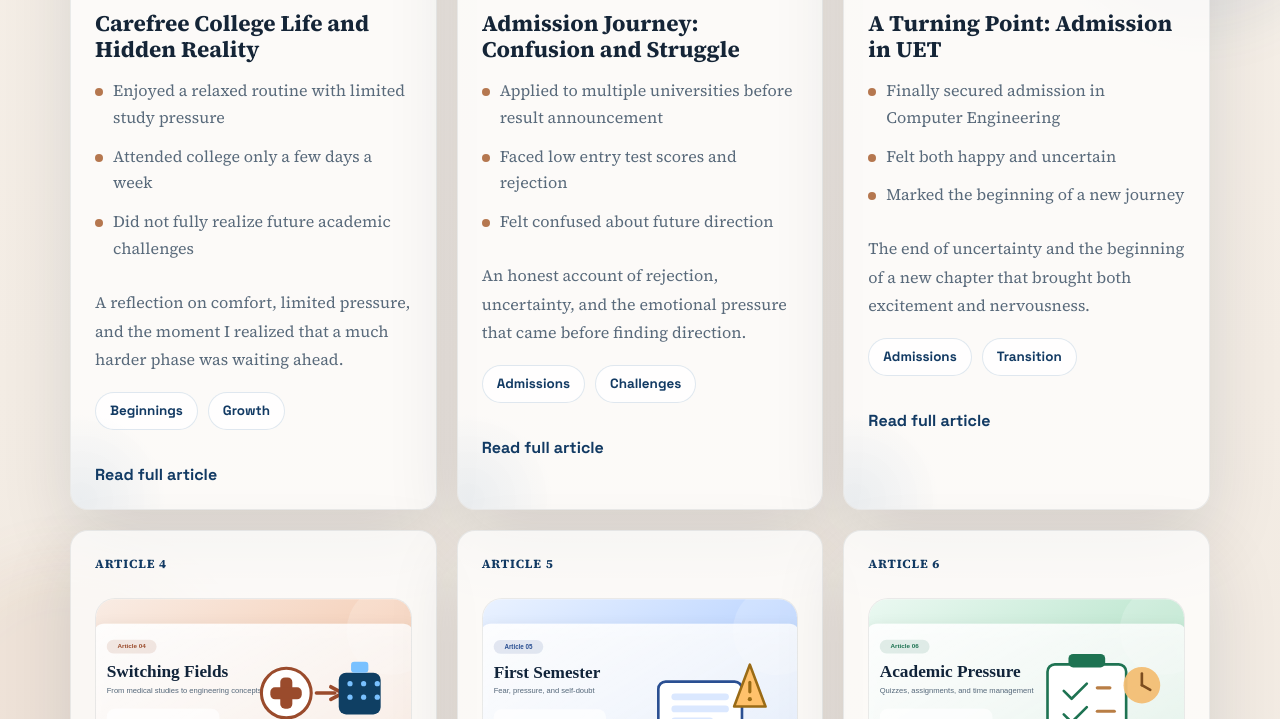
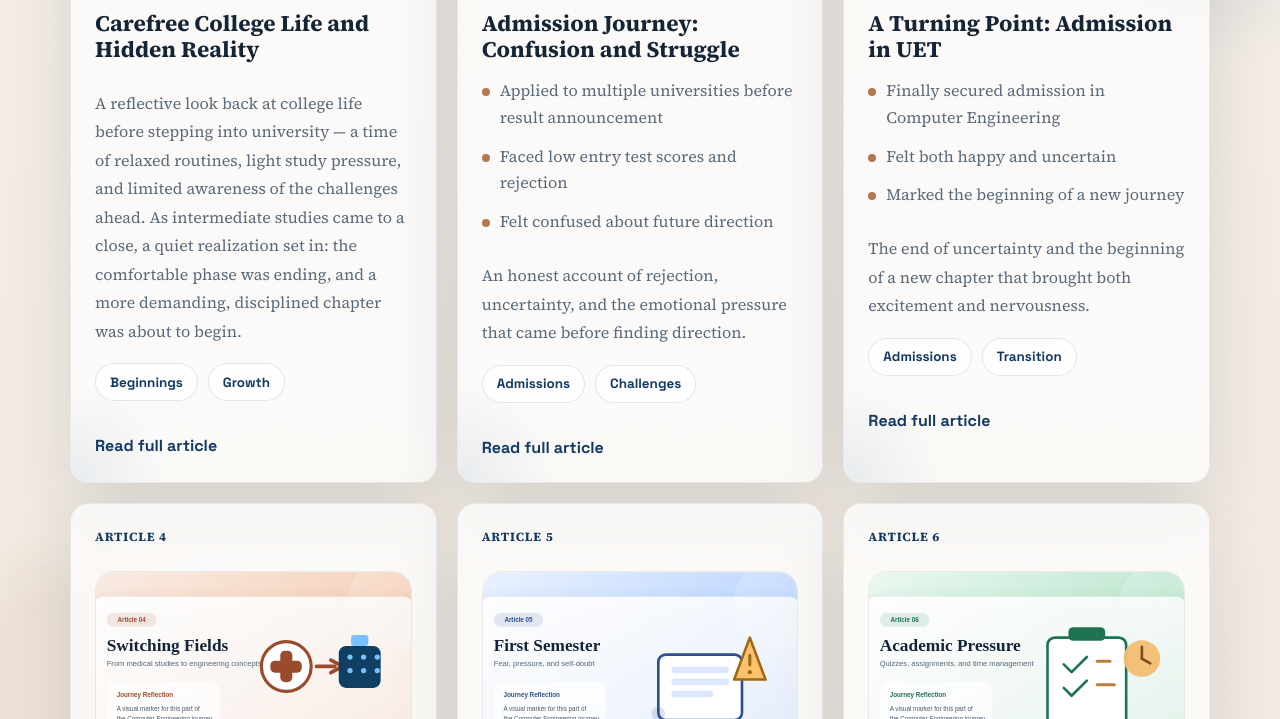
Before and after one commit to muhamamd-mujtaba/muhamamd-mujtaba.github.io, a Jekyll site: the page built from blog.html, in a window 1280 px wide and 900 px high, scrolled down 2133 px, cut to the strip 181-900 px from the top of the window. Built offline with Jekyll 4.4.1, drawn with Linux system fonts in a browser that asks for light colours.

Commit message:
Update 2026-01-01-article-01-carefree-college-life-and-hidden-reality.md

```diff
--- a/_posts/2026-01-01-article-01-carefree-college-life-and-hidden-reality.md
+++ b/_posts/2026-01-01-article-01-carefree-college-life-and-hidden-reality.md
@@ -1,14 +1,10 @@
 ---
 title: "Carefree College Life and Hidden Reality"
 description: "Article 1 of Muhammad Mujtaba's journey in Computer Engineering."
-summary: "A reflection on comfort, limited pressure, and the moment I realized that a much harder phase was waiting ahead."
+summary: "A reflective look back at college life before stepping into university — a time of relaxed routines, light study pressure, and limited awareness of the challenges ahead. As intermediate studies came to a close, a quiet realization set in: the comfortable phase was ending, and a more demanding, disciplined chapter was about to begin."
 article_number: 1
 permalink: /posts/article-01.html
 image: /assets/ce-article-1.png
-points:
-  - "Enjoyed a relaxed routine with limited study pressure"
-  - "Attended college only a few days a week"
-  - "Did not fully realize future academic challenges"
 tags:
   - Beginnings
   - Growth
@@ -17,4 +13,11 @@ footer_link_label: "View All Posts"
 footer_link_url: /blog.html
 ---
 
-<p>My college life was enjoyable, simple, and mostly free from serious pressure. I used to attend classes only three days a week, so I had plenty of time for rest, casual activities, and a relaxed routine. At that time, I was not thinking deeply about the future because everything around me felt manageable. Studies did not seem too difficult, and I believed life would continue in the same easy way. My attention was more on comfort and enjoyment than on preparing myself for the next academic stage. Because of this, I did not fully understand how different university life would be from college life. As my intermediate studies moved closer to an end, I slowly started feeling that this relaxed phase was temporary. Thoughts about admissions, higher education, family expectations, and career responsibilities began to appear more seriously in my mind. That was the first time I felt a shift inside myself. I realized that the comfortable routine I had enjoyed for so long would not last forever. A much harder phase was waiting ahead, and it would require discipline, focus, and mental maturity. This realization was important because it marked the end of carefree thinking and the beginning of a more serious understanding of my future.</p>
+<p>Looking back at my college days now, from where I currently stand as a Computer Engineering student, it almost feels like I am remembering a completely different version of myself. College life, for me, was simple, light, and largely free from the kind of pressure that university would later introduce. I attended classes only three days a week, which left me with an unusually generous amount of free time compared to what I would eventually face. That schedule shaped not just my routine but my entire mindset during that period. I was comfortable, relaxed, and honestly, quite content with how things were unfolding around me.
+During those days, my biggest concern was rarely academic. Studies did not feel overwhelming, assignments were manageable, and exams came and went without leaving any lasting scars. Because of this ease, I never really stopped to think about what was coming next. I assumed, almost without questioning it, that life would simply continue in this same comfortable rhythm. There was no urgency pushing me to think seriously about admissions, career paths, or the kind of discipline that higher education would eventually demand. My attention, instead, was focused on enjoying the moment, spending time with friends, pursuing casual hobbies, and generally living without much weight on my shoulders.
+In hindsight, this relaxed approach was not necessarily a mistake, but it was certainly a blind spot. When you are inside a comfortable routine, it becomes very easy to assume that routine is permanent. I did not fully grasp how different university life would be from college life. The structure, the intensity, the expectations, all of it existed somewhere far ahead in my mind, almost theoretical, almost unreal. I had heard seniors and older cousins talk about how demanding university could be, but those stories never fully registered as something that would apply to me anytime soon. It is strange how easily we convince ourselves that challenges belong to someone else's timeline, not our own.
+As my intermediate studies started approaching their final stretch, something subtle began to shift inside me. It was not a dramatic moment or a single defining event, but rather a slow, creeping realization that this comfortable phase of my life was temporary. The closer I got to finishing intermediate, the more frequently certain thoughts started entering my mind, thoughts I had previously pushed aside without much consideration. Questions about university admissions started appearing more often. Conversations at home began shifting toward higher education and what direction I should take next. Family expectations, which had always existed quietly in the background, suddenly felt more present and more real. Career responsibilities, something I had barely thought about before, started occupying space in my daily thinking.
+This was the first time I genuinely felt a shift within myself, a kind of internal alarm going off after a long period of silence. It was not panic, but it was definitely a new kind of awareness. I began to understand, slowly but clearly, that the comfortable routine I had enjoyed for years was not something that would continue indefinitely. A different and noticeably harder phase of life was waiting just ahead of me, and unlike college, it would not be forgiving toward casual effort or last-minute preparation. University, as I was beginning to understand it, would demand discipline, sustained focus, and a level of mental maturity that my relaxed college years had never really required from me.
+Looking back, I think this realization mattered far more than it seemed at the time. It marked a quiet but important turning point in how I viewed my own responsibilities. Until that moment, I had been thinking like someone with unlimited time and no real deadlines. Afterward, I started thinking, even if only slightly, like someone preparing to step into a more demanding environment. The carefree mindset that had defined my college years began to give way to a more serious, more forward-looking version of myself. I started paying closer attention to conversations about university life, course structures, and what kind of effort would actually be required once I got there.
+This shift did not happen overnight, and I will be honest, I was still far from fully prepared when university actually began. But that moment of realization, somewhere near the end of my intermediate studies, planted an important seed. It made me aware that comfort is not the same as preparation, and that enjoying a relaxed routine does not automatically translate into readiness for what comes next. I had spent years assuming that things would simply work out because they always had, without ever stress-testing that assumption against something genuinely demanding.
+As I now write this as part of my ongoing portfolio journey, documenting my path through Computer Engineering at university, this memory feels like the natural starting point. It represents the calm before a very different kind of storm, one filled with assignments, quizzes, late nights, and lessons that would eventually force me to grow in ways my college years never demanded. Understanding where I started, mentally and emotionally, makes it much easier to appreciate how far I have come since then, and how much further I still have to go.</p>
```
